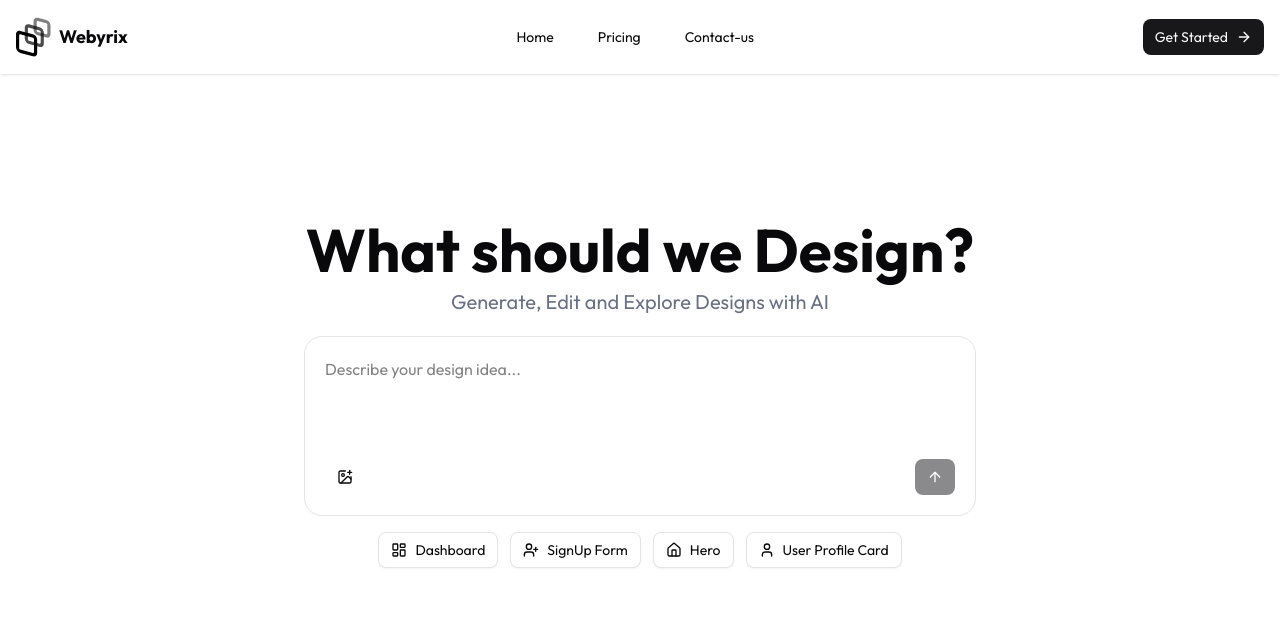
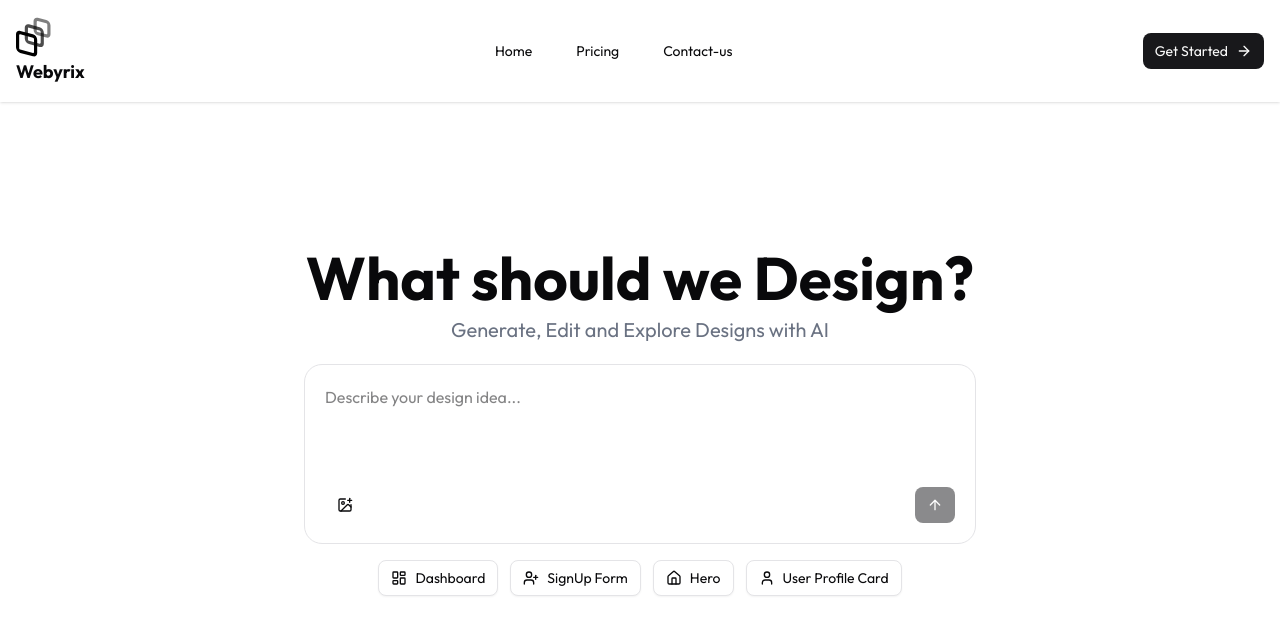
Before and after one commit to ujjawal-04/webyrix, a Next.js app: page / in a window 1280 px wide. Shown: the top 634 px of the page. Built offline with nearby package versions, Linux system fonts and the light colour scheme; no server answers.

Commit message:
feat:added link  on logo

```diff
--- a/app/_components/Header.tsx
+++ b/app/_components/Header.tsx
@@ -19,8 +19,10 @@ const Header = () => {
     <div className='flex items-center justify-between p-4 shadow'>
     {/*Logo*/}
     <div className='flex gap-2 items-center'>
-      <Image src="/logo.svg" alt="Logo" width={35} height={35} />
-      <h2 className='text-lg font-bold'>Webyrix</h2>
+      <Link href='/'>
+        <Image src="/logo.svg" alt="Logo" width={35} height={35} />
+        <h2 className='text-lg font-bold'>Webyrix</h2>
+      </Link>
     </div>
     {/*Navigation*/}
     <div className='flex gap-3'>
--- a/app/playground/_components/PlaygroundHeader.tsx
+++ b/app/playground/_components/PlaygroundHeader.tsx
@@ -3,6 +3,7 @@ import React, { useContext } from 'react'
 import Image from 'next/image';
 import { Button } from '@/components/ui/button';
 import { OnSaveContext } from '@/context/OnSaveContext';
+import Link from 'next/link';
 
 function PlaygroundHeader() {
 
@@ -11,8 +12,10 @@ function PlaygroundHeader() {
   return (
     <div className='flex justify-between items-center p-4 shadow'>
       <div className="flex items-center">
-        <Image src={'/logo.svg'} alt='Logo' width={40} height={40} />
-        <h2 className="font-bold text-2xl">Webyrix</h2>
+        <Link href='/'>
+          <Image src={'/logo.svg'} alt='Logo' width={40} height={40} />
+          <h2 className="font-bold text-2xl">Webyrix</h2>
+        </Link>
       </div>
       <Button onClick={() => setOnSaveData(Date.now())}>Save</Button>
     </div>
--- a/app/workspace/_components/AppSidebar.tsx
+++ b/app/workspace/_components/AppSidebar.tsx
@@ -43,8 +43,10 @@ const GetProjectList = async () => {
     <Sidebar>
         <SidebarHeader className="p-5">
             <div className="flex items-center gap-2">
+              <Link href='/'>
                 <Image src={'/logo.svg'} alt='Logo' width={40} height={40} />
                 <h2 className="font-bold text-2xl">Webyrix</h2>
+              </Link>
             </div>
             <Link href={'/workspace'} className="w-full mt-5">
             <Button className="w-full">
```
